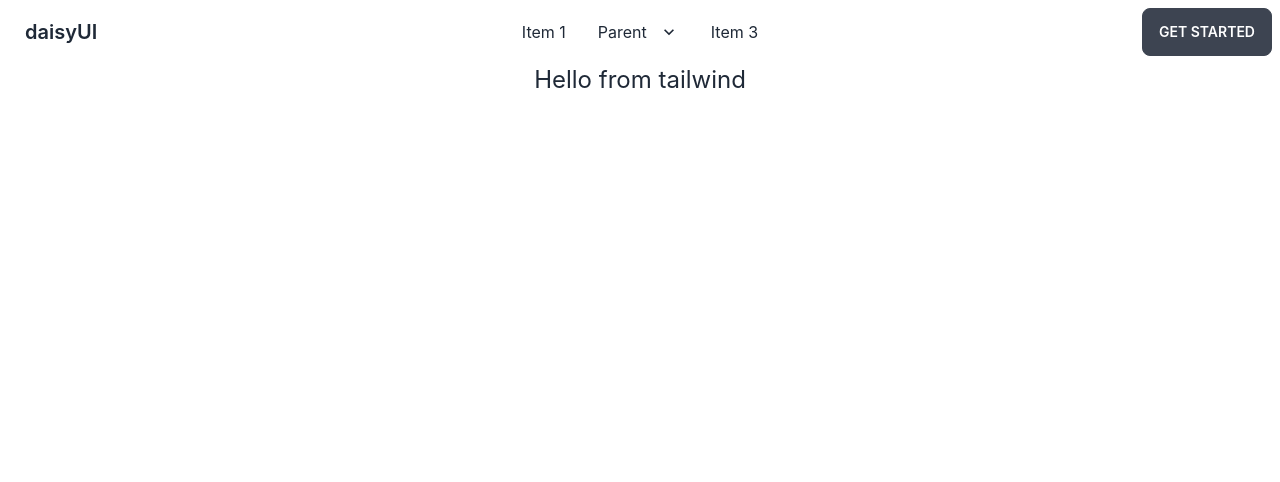
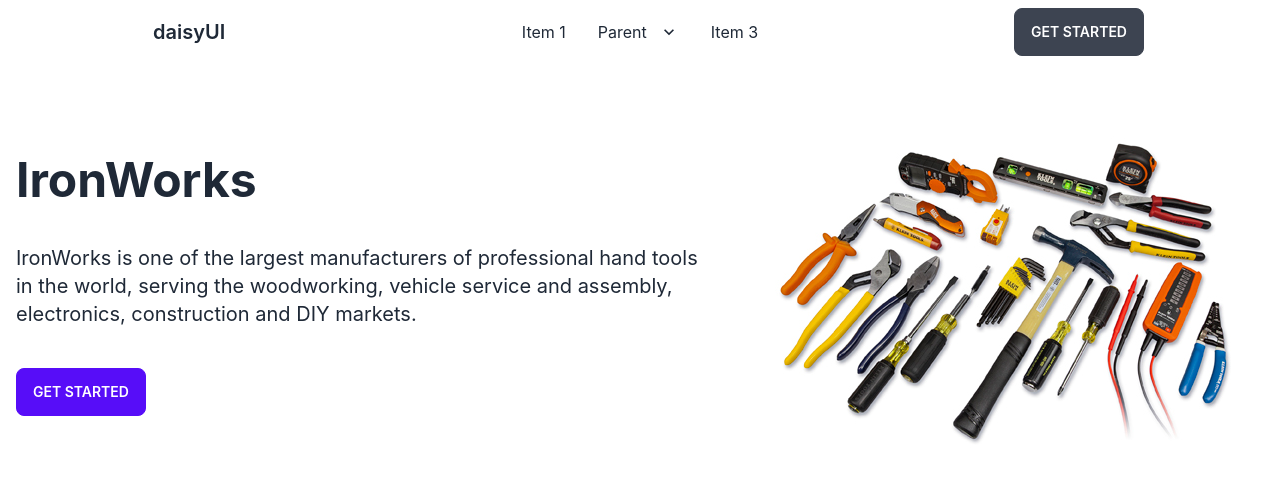
Before and after one commit to Labib2003/Manufacturing_Company_Website_CLIENT, a React (Create React App) app: page / in a window 1280 px wide. Shown: the top 482 px of the page. Built offline with nearby package versions, Linux system fonts and the light colour scheme.

Commit message:
banner added

```diff
--- a/src/App.js
+++ b/src/App.js
@@ -1,11 +1,12 @@
 import './App.css';
+import Home from './components/pages/Home/Home';
 import Navbar from './components/shared/Navbar';
 
 function App() {
   return (
     <div className="App">
       <Navbar></Navbar>
-      <p className='text-2xl'>Hello from tailwind</p>
+      <Home></Home>
     </div>
   );
 }
--- /dev/null
+++ b/src/components/pages/Home/Banner.js
@@ -0,0 +1,19 @@
+import React from 'react';
+import bannerImage from '../../../images/banner.jpg'
+
+const Banner = () => {
+    return (
+        <div class="hero">
+            <div class="hero-content flex-col lg:flex-row-reverse">
+                <img className='rounded-lg' src={bannerImage} alt='tools' />
+                <div className='text-left mr-10'>
+                    <h1 class="text-5xl font-bold">IronWorks</h1>
+                    <p class="my-10 text-xl">IronWorks is one of the largest manufacturers of professional hand tools in the world, serving the woodworking, vehicle service and assembly, electronics, construction and DIY markets.</p>
+                    <button class="btn btn-primary">Get Started</button>
+                </div>
+            </div>
+        </div>
+    );
+};
+
+export default Banner;
--- /dev/null
+++ b/src/components/pages/Home/Home.js
@@ -0,0 +1,12 @@
+import React from 'react';
+import Banner from './Banner';
+
+const Home = () => {
+    return (
+        <div>
+            <Banner></Banner>
+        </div>
+    );
+};
+
+export default Home;
--- a/src/components/shared/Navbar.js
+++ b/src/components/shared/Navbar.js
@@ -2,7 +2,7 @@
 
 const Navbar = () => {
     return (
-        <div class="navbar bg-base-100">
+        <div class="navbar bg-base-100 mb-10 w-4/5 mx-auto">
             <div class="navbar-start">
                 <div class="dropdown">
                     <label tabindex="0" class="btn btn-ghost lg:hidden">
```
Also changed, not shown: src/images/banner.jpg (added).
